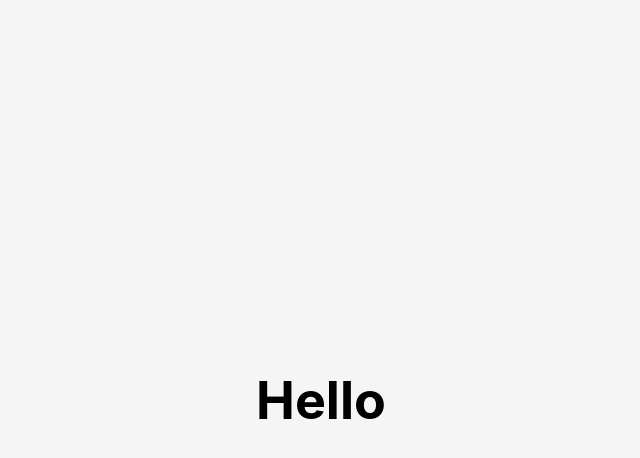
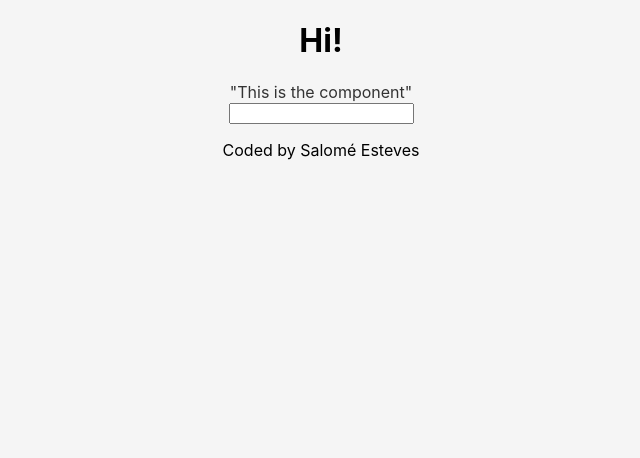
Before and after one commit to salomeEsteves/dictionary, a React (Create React App) app: page / in a window 1280 px wide. Shown: the top 458 px of the page, without its empty margins (319-959 px from the left). Built offline with nearby package versions, Linux system fonts and the light colour scheme.

Commit message:
created form

```diff
--- a/src/App.css
+++ b/src/App.css
@@ -13,16 +13,6 @@
   }
 }
 
-.App-header {
-  background-color: #f5f5f5;
-  min-height: 100vh;
-  display: flex;
-  flex-direction: column;
-  align-items: center;
-  justify-content: center;
-  font-size: calc(10px + 2vmin);
-}
-
 .App-link {
   color: #61dafb;
 }
--- a/src/App.js
+++ b/src/App.js
@@ -1,11 +1,20 @@
 import './App.css';
+import Dictionary from "./Dictionary.js"
 
 function App() {
   return (
     <div className="App">
+      <div className="container">
       <header className="App-header">
-        <h1>Hello</h1>
+        <h1>Hi!</h1>
       </header>
+      <main>
+        <Dictionary />
+      </main>
+      <footer>
+        <p>Coded by Salomé Esteves</p>
+      </footer>
+      </div>
     </div>
   );
 }
--- /dev/null
+++ b/src/Dictionary.css
@@ -0,0 +1,3 @@
+.Dictionary {
+    color: #333333;
+}
--- /dev/null
+++ b/src/Dictionary.js
@@ -0,0 +1,21 @@
+import React, { useState } from "react";
+import "./Dictionary.css"
+
+export default function Dictionary () {
+    let [keyword, setKeyword] = useState("");
+    function search(event) {
+        event.preventDefault();
+        alert(`Searching for the definition of "${keyword}"`);
+    }
+
+    function handleKeywordChange(event) {
+        setKeyword(event.target.value);
+    }
+
+    return (
+        <div className="Dictionary">"This is the component"
+        <form onSubmit={search}>
+            <input type="search" onChange={handleKeywordChange}/>
+        </form>
+        </div>)
+}
--- a/src/index.css
+++ b/src/index.css
@@ -5,6 +5,7 @@
     sans-serif;
   -webkit-font-smoothing: antialiased;
   -moz-osx-font-smoothing: grayscale;
+  background-color: #f5f5f5;
 }
 
 code {
```
